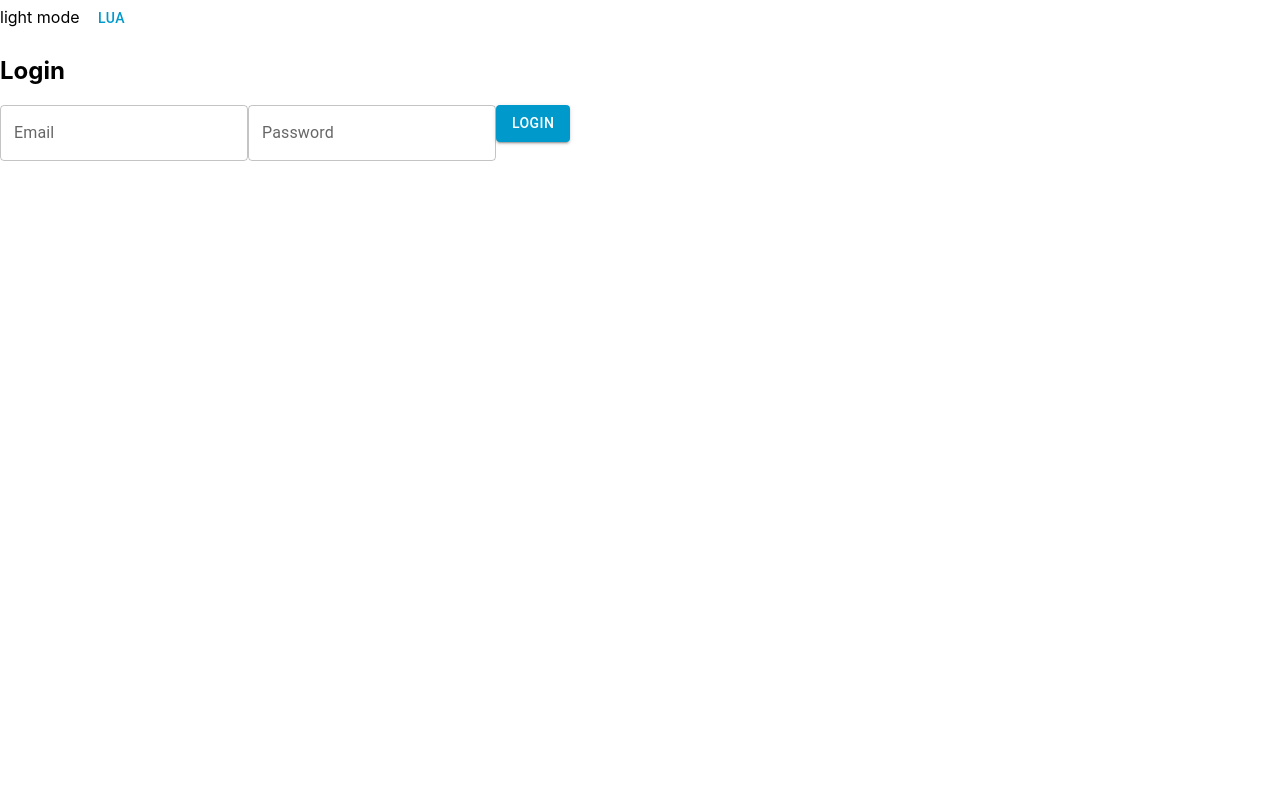
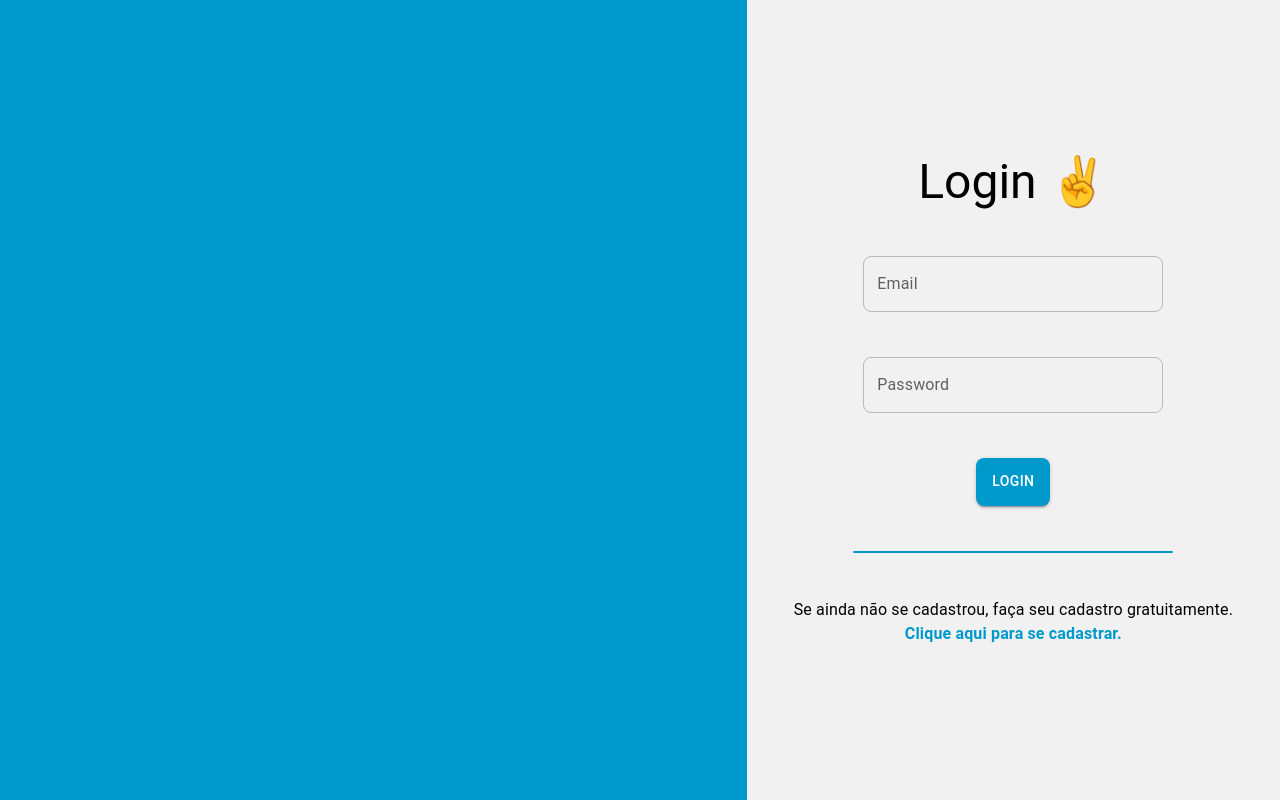
Before and after one commit to MarcusMingoransi/milhas-mina-frontend, a React (Create React App) app: page / in a window 1280 px wide. Built offline with nearby package versions, Linux system fonts and the light colour scheme; no server answers.

Commit message:
feat: Created Input component and structured the right section of the login page

```diff
--- a/src/components/link/styles.ts
+++ /dev/null
@@ -1,6 +0,0 @@
-import styled from "@emotion/styled";
-import { Link } from "react-router-dom";
-
-export const LinkStyled = styled(Link)`
-  text-decoration: none;
-`;
--- /dev/null
+++ b/src/components/shared/index.ts
@@ -0,0 +1,4 @@
+import Input from "./input/input";
+import Link from "./link/link";
+
+export { Input, Link };
--- /dev/null
+++ b/src/components/shared/input/index.ts
@@ -0,0 +1 @@
+export {default} from './input'
--- /dev/null
+++ b/src/components/shared/input/input.tsx
@@ -0,0 +1,9 @@
+import { TextFieldProps } from "@mui/material";
+import React from "react";
+import { InputField } from "./styles";
+
+const Input = (props: TextFieldProps) => {
+  return <InputField {...props} />;
+};
+
+export default Input;
--- /dev/null
+++ b/src/components/shared/input/styles.ts
@@ -0,0 +1,6 @@
+import { TextField } from "@mui/material";
+import { styled } from "@mui/system";
+
+export const InputField = styled(TextField)(({ theme }) => ({
+  minWidth: "300px",
+}));
--- /dev/null
+++ b/src/components/shared/link/styles.ts
@@ -0,0 +1,8 @@
+import { styled } from "@mui/system";
+import { Link } from "react-router-dom";
+
+export const LinkStyled = styled(Link)(({ theme }) => ({
+  fontWeight: "bold",
+  textDecoration: "none",
+  color: theme.palette.primary.main,
+}));
--- a/src/components/theme/colors.ts
+++ b/src/components/theme/colors.ts
@@ -9,4 +9,5 @@ export const Colors = {
     light: "#FFCF70",
     dark: "#AF7500",
   },
+  background: "#F1F1F1",
 };
--- a/src/components/theme/theme.tsx
+++ b/src/components/theme/theme.tsx
@@ -35,6 +35,23 @@ export const CustomThemeProvider = ({ children }: IThemeProvider) => {
           secondary: {
             main: Colors.secondary.main,
           },
+          background: {
+            default: Colors.background,
+          },
+        },
+        components: {
+          MuiTextField: {
+            defaultProps: {
+              InputProps: {
+                style: {
+                  borderRadius: "8px",
+                },
+              },
+            },
+          },
+          MuiButton: {
+            defaultProps: { style: { borderRadius: "8px", height: "48px" } },
+          },
         },
       }),
     [mode]
--- a/src/pages/login/login.tsx
+++ b/src/pages/login/login.tsx
@@ -1,37 +1,51 @@
 import React, { useState } from "react";
-import { Box, Button, TextField } from "@mui/material";
+import { Button, Grid, TextField, Typography } from "@mui/material";
 import { useAuth } from "../../context/auth-context";
-import { useCustomTheme } from "../../components/theme/theme";
+import { Divider, Wrapper, WrapperLeft, WrapperRight } from "./styles";
+import { Input, Link } from "../../components/shared";
 
 const Login = () => {
   const { onLogin } = useAuth();
   const [email, setEmail] = useState("");
   const [password, setPassword] = useState("");
-  const { mode, toggleColorMode } = useCustomTheme();
   return (
-    <Box>
-      {mode} mode
-      <Button onClick={toggleColorMode}>
-        {mode === "dark" ? "Sol" : "Lua"}
-      </Button>
-      <h2>Login</h2>
-      <TextField
+    <Wrapper>
+      <Grid container>
+        <Grid item xs={7}>
+          <WrapperLeft></WrapperLeft>
+        </Grid>
+        <Grid item xs={5}>
+          <WrapperRight>
+            <Typography variant="h3">Login ✌️</Typography>
+            <Input
               id="email"
               label="Email"
               variant="outlined"
               onChange={(e) => setEmail(e.currentTarget.value)}
             />
-      <TextField
+            <Input
               id="password"
               label="Password"
               type="password"
               autoComplete="current-password"
               onChange={(e) => setPassword(e.currentTarget.value)}
             />
-      <Button variant="contained" onClick={() => onLogin(email, password)}>
+            <Button
+              variant="contained"
+              onClick={() => onLogin(email, password)}
+            >
               Login
             </Button>
-    </Box>
+            <Divider />
+            <Typography sx={{ textAlign: "center" }}>
+              Se ainda não se cadastrou, faça seu cadastro gratuitamente.
+              <br />
+              <Link to="/register">Clique aqui para se cadastrar.</Link>
+            </Typography>
+          </WrapperRight>
+        </Grid>
+      </Grid>
+    </Wrapper>
   );
 };
 
--- /dev/null
+++ b/src/pages/login/styles.ts
@@ -0,0 +1,29 @@
+import { styled } from "@mui/system";
+
+export const Wrapper = styled("div")(({ theme }) => ({
+  height: "100vh",
+  backgroundColor: theme.palette.background.default,
+}));
+
+export const WrapperLeft = styled("div")(({ theme }) => ({
+  width: "100%",
+  height: "100vh",
+  backgroundColor: theme.palette.primary.main,
+}));
+
+export const WrapperRight = styled("div")(({ theme }) => ({
+  display: "flex",
+  flexDirection: "column",
+  justifyContent: "center",
+  alignItems: "center",
+  gap: "45px",
+  width: "100%",
+  height: "100vh",
+}));
+
+export const Divider = styled("div")(({ theme }) => ({
+  width: "60%",
+  height: "2px",
+  backgroundColor: theme.palette.primary.main,
+  borderRadius: "8px",
+}));
```
Also changed, not shown: src/components/shared/link/index.ts (renamed from src/components/link/index.ts), src/components/shared/link/link.tsx (renamed from src/components/link/link.tsx). Lines whose indentation alone changed are shown as unchanged.
